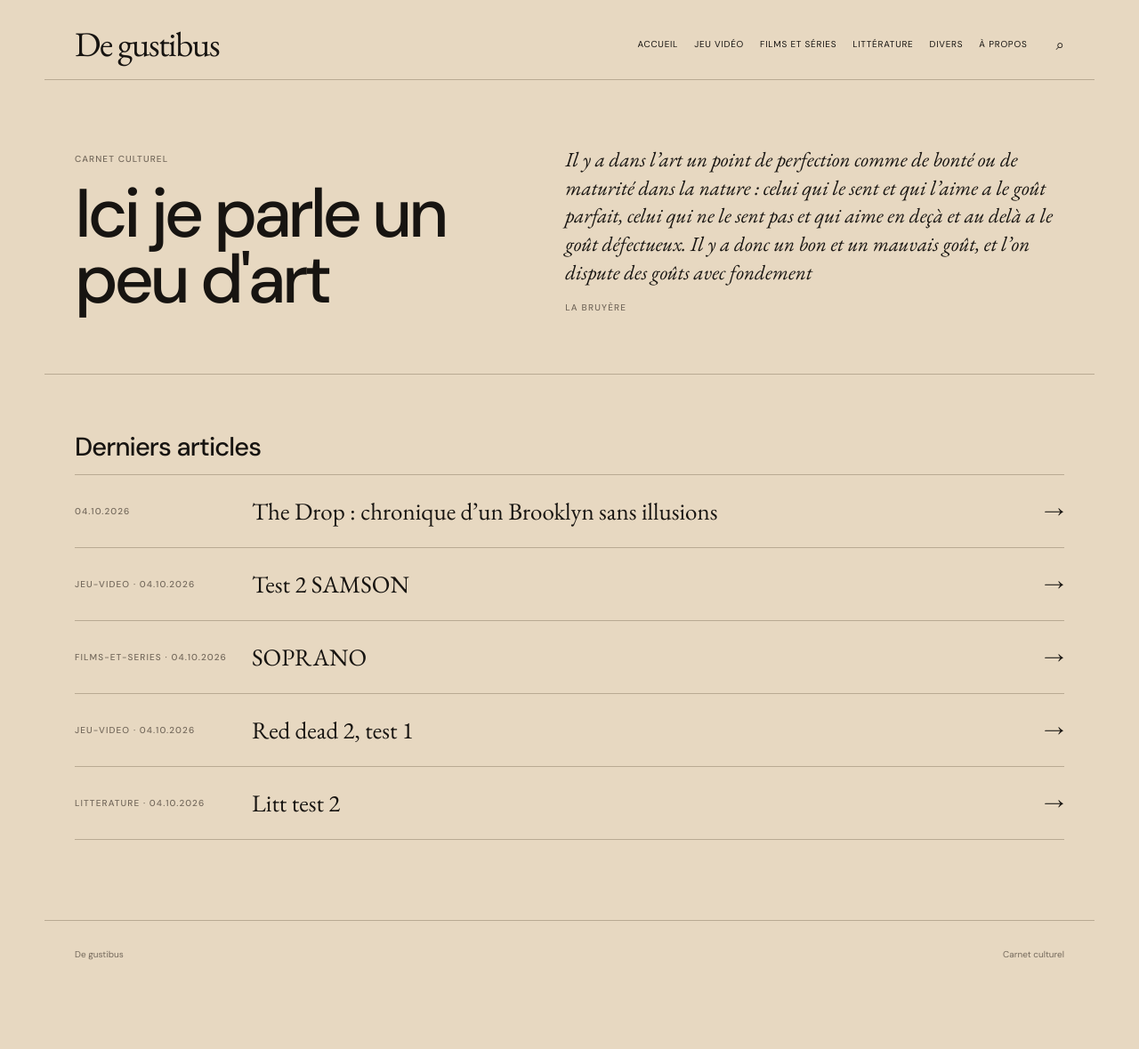
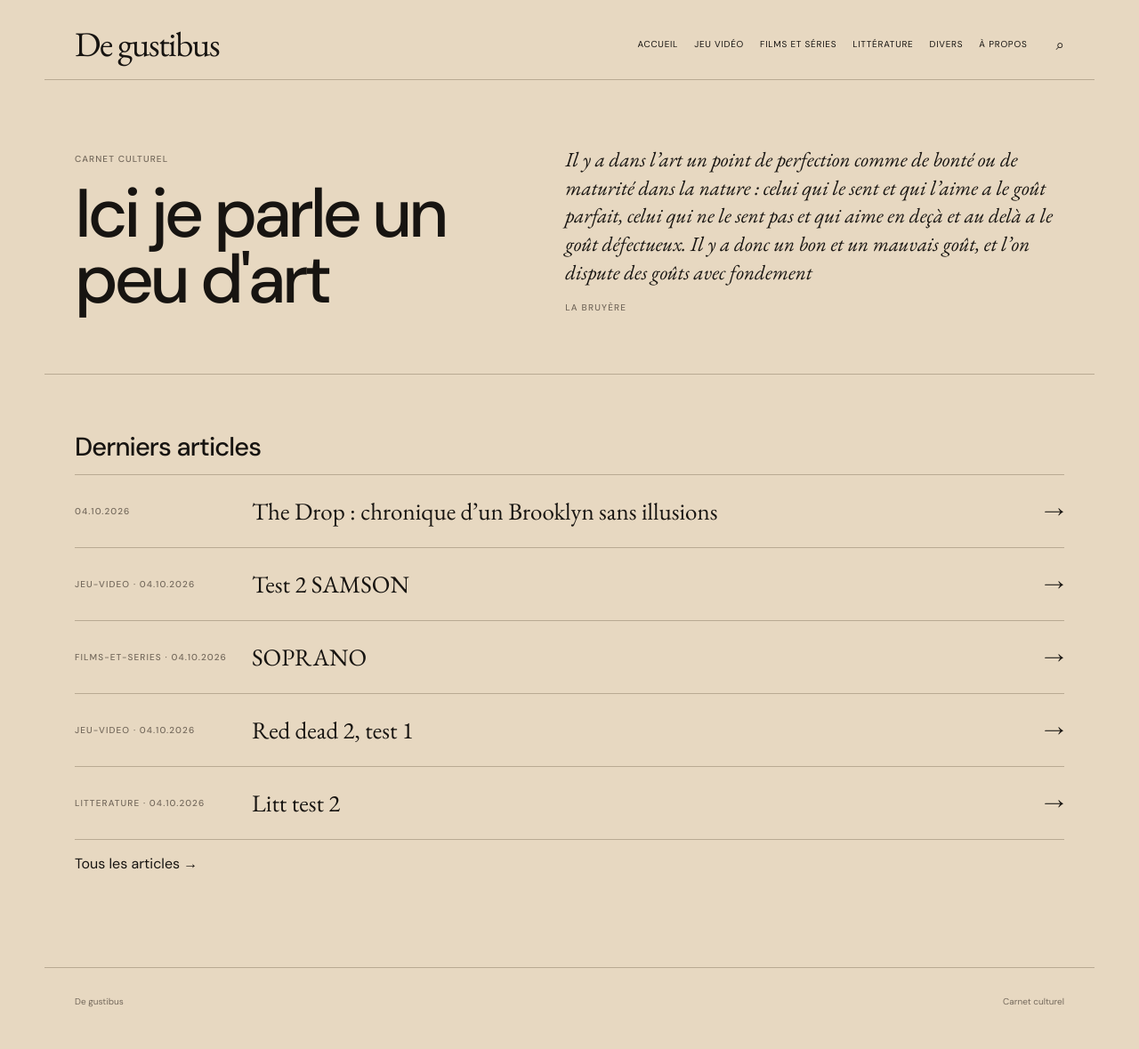
Before and after one commit to cberangin-sketch/de-gustibus, a Jekyll site: the page built from index.html, in a window 1280 px wide. Shown: the whole page at 89% size. Built offline with Jekyll 4.4.1, drawn with Linux system fonts in a browser that asks for light colours; before the commit the page ends 1126 px from its top, so only the background shows below that.

Commit message:
Update index.html

```diff
--- a/index.html
+++ b/index.html
@@ -26,6 +26,10 @@ title: ""
         {% include post-card.html %}
       {% endfor %}
     </div>
+
+    <p class="archives-link">
+      <a href="{{ '/archives/' | relative_url }}">Tous les articles →</a>
+    </p>
   {% else %}
     <p>Les premiers articles arriveront bientôt.</p>
   {% endif %}
```
